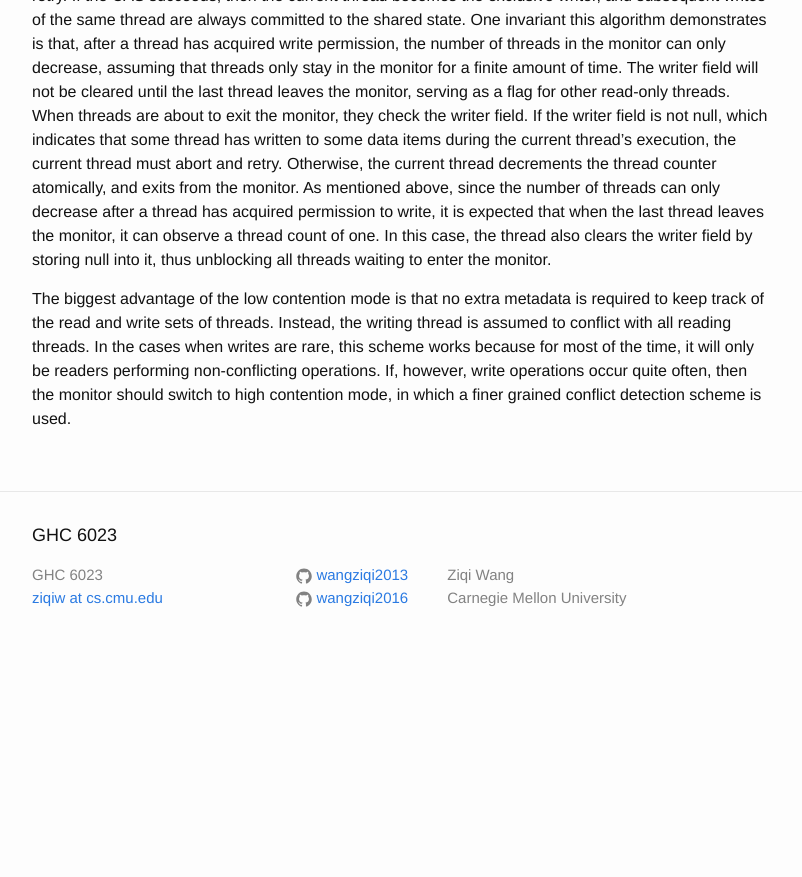
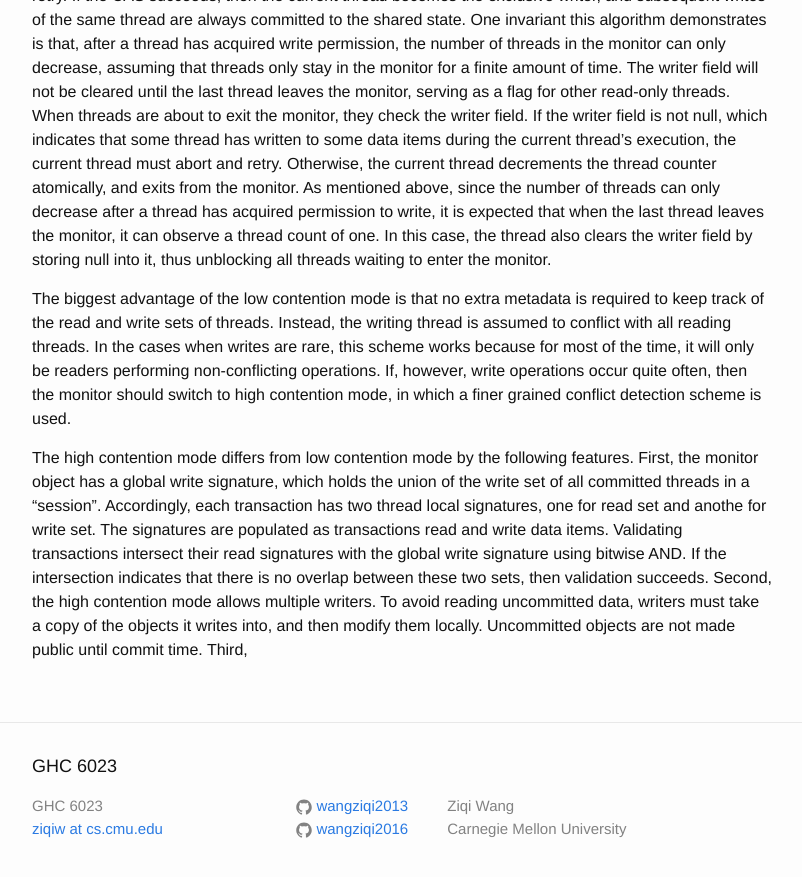
Before and after one commit to wangziqi2013/wangziqi2013.github.io, a Jekyll site: the page built from _posts/2018-08-29-Transaction-Monitors-For-Concurrent-Objects.markdown, in a window 1280 px wide and 900 px high, scrolled down 2065 px. Shown: the top 877 px of the window, without its empty margins (238-1040 px from the left). Built offline with Jekyll 4.4.1, drawn with Linux system fonts in a browser that asks for light colours; before the commit the page ends 2734 px from its top, so only the background shows below that.

Commit message:
Working on high contention mode features

```diff
--- a/_posts/2018-08-29-Transaction-Monitors-For-Concurrent-Objects.markdown
+++ b/_posts/2018-08-29-Transaction-Monitors-For-Concurrent-Objects.markdown
@@ -79,3 +79,12 @@ sets of threads. Instead, the writing thread is assumed to conflict with all rea
 rare, this scheme works because for most of the time, it will only be readers performing non-conflicting operations. If,
 however, write operations occur quite often, then the monitor should switch to high contention mode, in which a finer grained
 conflict detection scheme is used.
+
+The high contention mode differs from low contention mode by the following features. First, the monitor object has a global
+write signature, which holds the union of the write set of all committed threads in a "session". Accordingly, each transaction
+has two thread local signatures, one for read set and anothe for write set. The signatures are populated as transactions
+read and write data items. Validating transactions intersect their read signatures with the global write signature using
+bitwise AND. If the intersection indicates that there is no overlap between these two sets, then validation succeeds.
+Second, the high contention mode allows multiple writers. To avoid reading uncommitted data, writers must take a
+copy of the objects it writes into, and then modify them locally. Uncommitted objects are not made public until commit
+time. Third,
```
